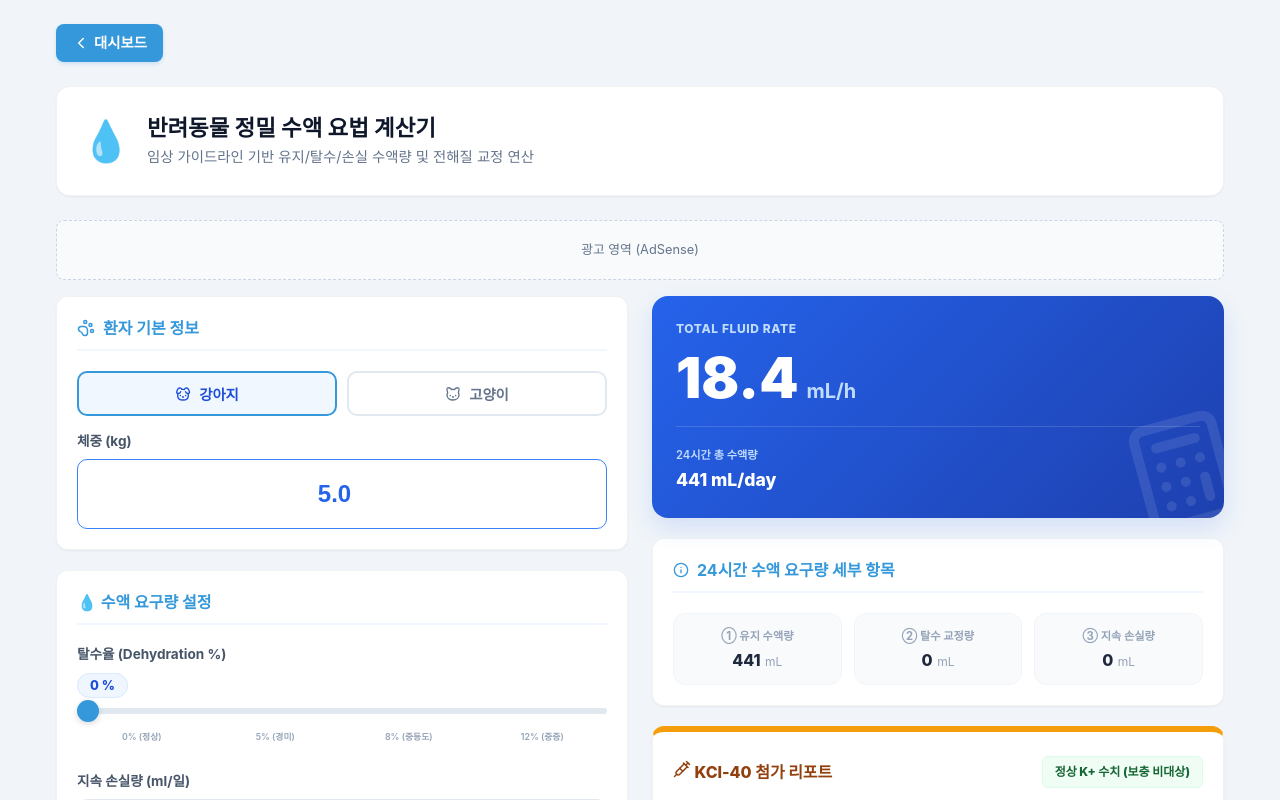
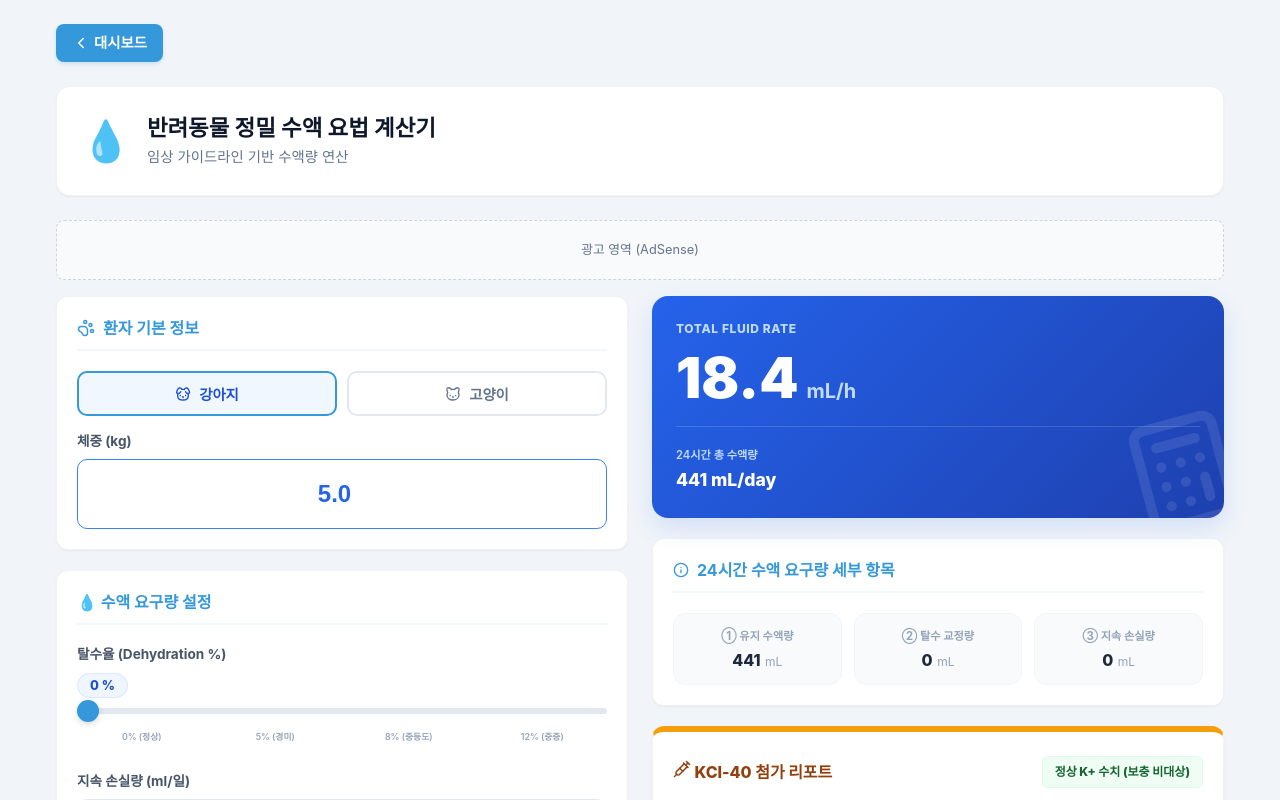
Before and after one commit to dvmhasik-maker/vetapp, a React (Vite) app: page /fluid-therapy in a window 1280 px wide. Shown: the top 800 px of the page. Built offline with nearby package versions, Linux system fonts and the light colour scheme.

Commit message:
docs: simplify fluid therapy tool description

```diff
--- a/src/components/tools/FluidTherapy/index.tsx
+++ b/src/components/tools/FluidTherapy/index.tsx
@@ -28,7 +28,7 @@ const FluidTherapy: React.FC = () => {
         <div className="icon">💧</div>
         <div>
           <h1>반려동물 정밀 수액 요법 계산기</h1>
-          <p>임상 가이드라인 기반 유지/탈수/손실 수액량 및 전해질 교정 연산</p>
+          <p>임상 가이드라인 기반 수액량 연산</p>
         </div>
       </div>
 
```
